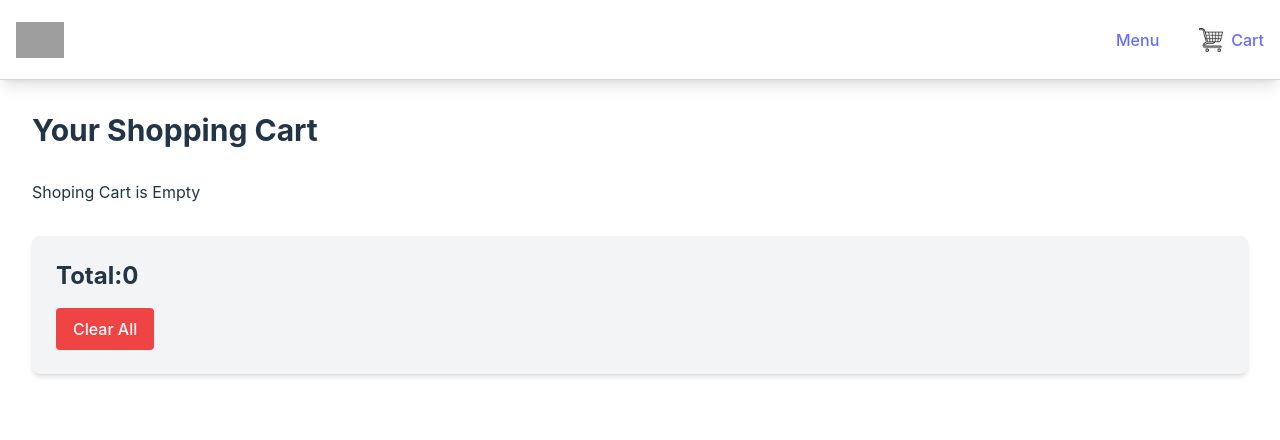
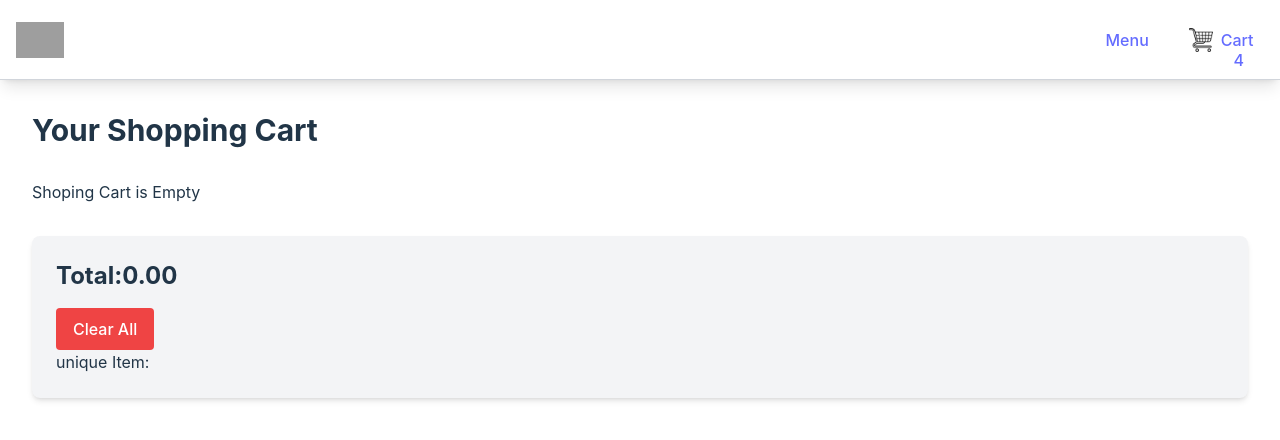
Before and after one commit to Foxhog-x/food_order_app, a React (Vite) app: page /cart in a window 1280 px wide. Shown: the top 440 px of the page. Built offline with nearby package versions, Linux system fonts and the light colour scheme; grey boxes are pictures that could not be loaded.

Commit message:
unique item count

```diff
--- a/src/layout/Header.tsx
+++ b/src/layout/Header.tsx
@@ -1,5 +1,7 @@
 import { Link } from "react-router-dom";
 import cartIcon from "/shopping-cart.png";
+import useCartStore from "../store/useCartStore";
+import { useEffect } from "react";
 export const Header = () => {
   return (
     <nav className="border-b border-gray-300 bg-white h-20 flex items-center shadow-lg">
@@ -27,7 +29,10 @@ export const Header = () => {
           <li className="list-none">
             <Link to={"/cart"} className="flex hover:to-blue-500">
               <img src={cartIcon} alt="Cart Icon" className="h-6 w-6 mr-2" />
-              Cart
+              <div className="flex">
+                <span>Cart</span>
+                <span className="relative right-5 top-5">4</span>
+              </div>
             </Link>
           </li>
         </div>
--- a/src/pages/Cartpage.tsx
+++ b/src/pages/Cartpage.tsx
@@ -8,6 +8,7 @@ export const Cartpage = () => {
     removeItem,
     clearAllItems,
     calculateTotal,
+    getItemCount,
   } = useCartStore();
   console.log(items, "cart Items");
   const handleIncrement = (id) => {
@@ -69,7 +70,7 @@ export const Cartpage = () => {
                   </div>
                 </div>
                 <p className="text-xl font-semibold">
-                  ${item.price * item.quantity}
+                  ${(item.price * item.quantity).toFixed(2)}
                 </p>
               </div>
             </div>
@@ -80,13 +81,16 @@ export const Cartpage = () => {
       )}
 
       <div className="mt-8 p-6 bg-gray-100 rounded-lg shadow-md">
-        <h3 className="text-2xl font-bold mb-4">Total:{calculateTotal()}</h3>
+        <h3 className="text-2xl font-bold mb-4">
+          Total:{calculateTotal().toFixed(2)}
+        </h3>
         <button
           className="bg-red-500 text-white px-4 py-2 rounded hover:bg-red-600 transition-colors"
           onClick={() => handleClear()}
         >
           Clear All
         </button>
+        <p>unique Item: {getItemCount() ? getItemCount() : ""}</p>
       </div>
     </div>
   );
--- a/src/store/useCartStore.ts
+++ b/src/store/useCartStore.ts
@@ -71,7 +71,9 @@ const useCartStore = create<CartStore>((set, get) => ({
   calculateTotal: () => {
     return get().items.reduce((total, item) => total + item.price * item.quantity, 0);
   },
-
+  getItemCount: () => {
+    return get().items.length;
+  }
 
 }))
 
--- a/src/store/useToastStore.ts
+++ b/src/store/useToastStore.ts
@@ -2,7 +2,8 @@ import {create} from 'zustand';
 
  interface TostProps {
     message: string,
-    visible: boolean
+    visible: boolean,
+    showToast: (message: string)=> void;
  }
 const useToastStore = create<TostProps>((set) => ({
   message: '',
```
